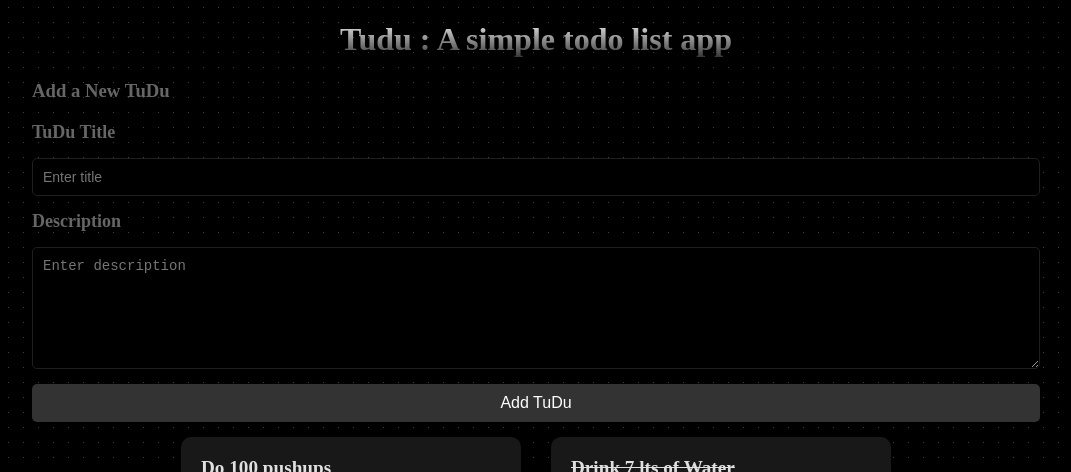
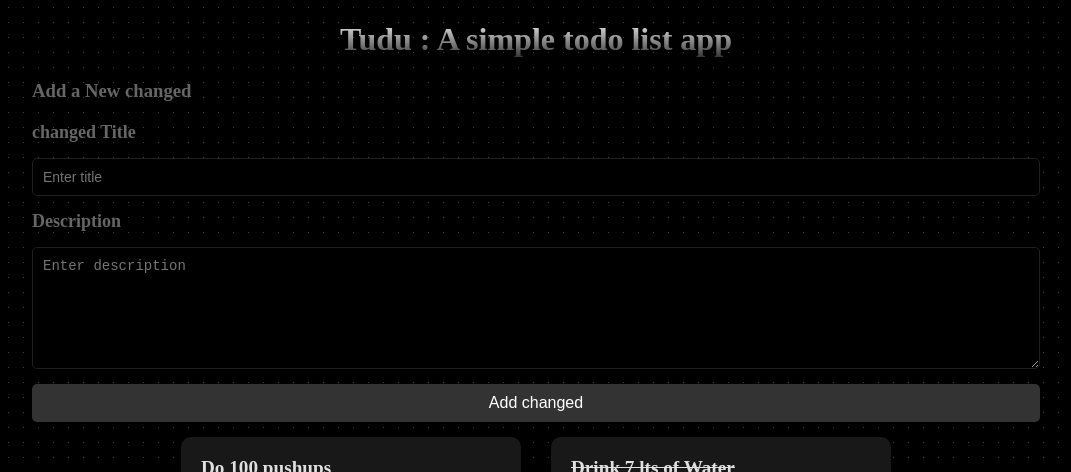
Before and after one commit to toheedakhtar/angular-todoApp, an Angular app in the folder todoApp/: page / in a window 1280 px wide. Shown: the top 472 px of the page, without its empty margins (104-1175 px from the left). Built offline with nearby package versions, Linux system fonts and the light colour scheme.

Commit message:
Update files with changed modifications

```diff
--- a/todoApp/src/app/Component/todo-add/todo-add.component.html
+++ b/todoApp/src/app/Component/todo-add/todo-add.component.html
@@ -1,12 +1,12 @@
 <div class="container">
-    <h3>Add a New TuDu</h3>
+<h3>Add a New changed</h3>
     <form (ngSubmit)="onSubmit()" class="todo-form" #todoForm="ngForm">
-        <label for="todo-title">TuDu Title</label>
+<label for="todo-title">changed Title</label>
         <input type="text" id="title" name="title" placeholder="Enter title" [(ngModel)]="title" required>
 
         <label for="todo-desc">Description</label>
         <textarea id="desc" name="desc" placeholder="Enter description" [(ngModel)]="desc" required></textarea>
 
-        <button type="submit" class="submit-btn" [disabled]="!todoForm.form.valid">Add TuDu</button>
+<button type="submit" class="submit-btn" [disabled]="!todoForm.form.valid">Add changed</button>
     </form>
 </div>
```
